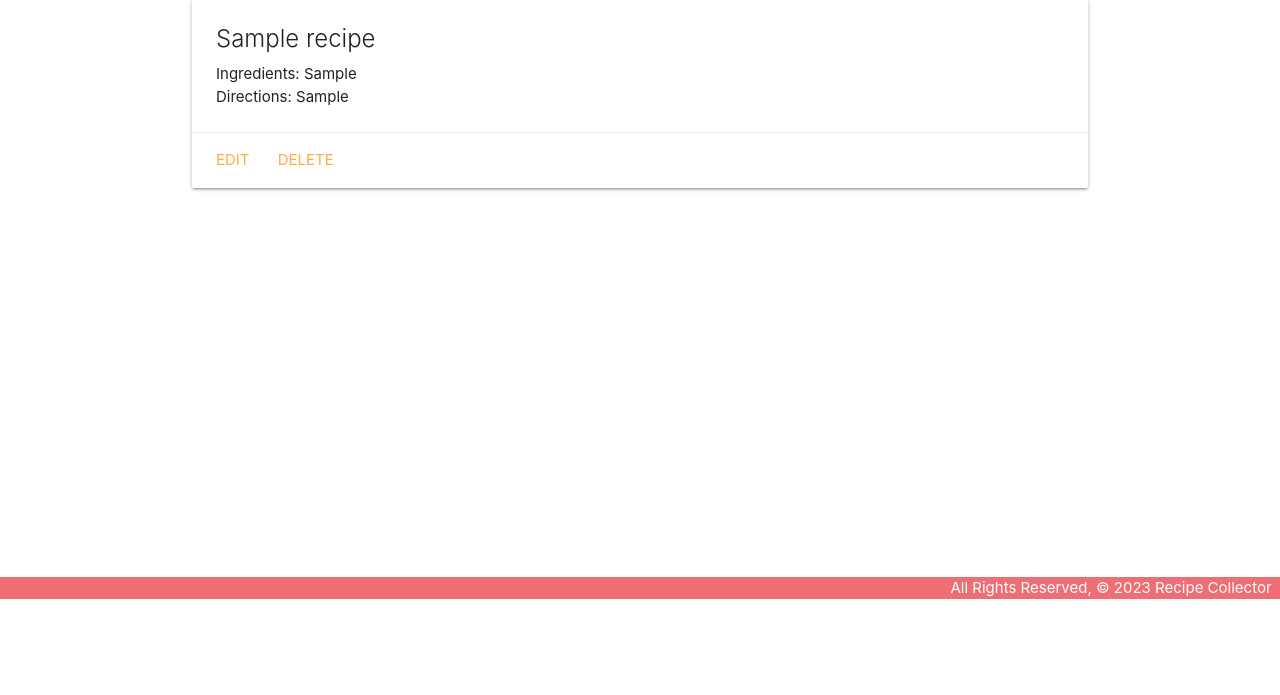
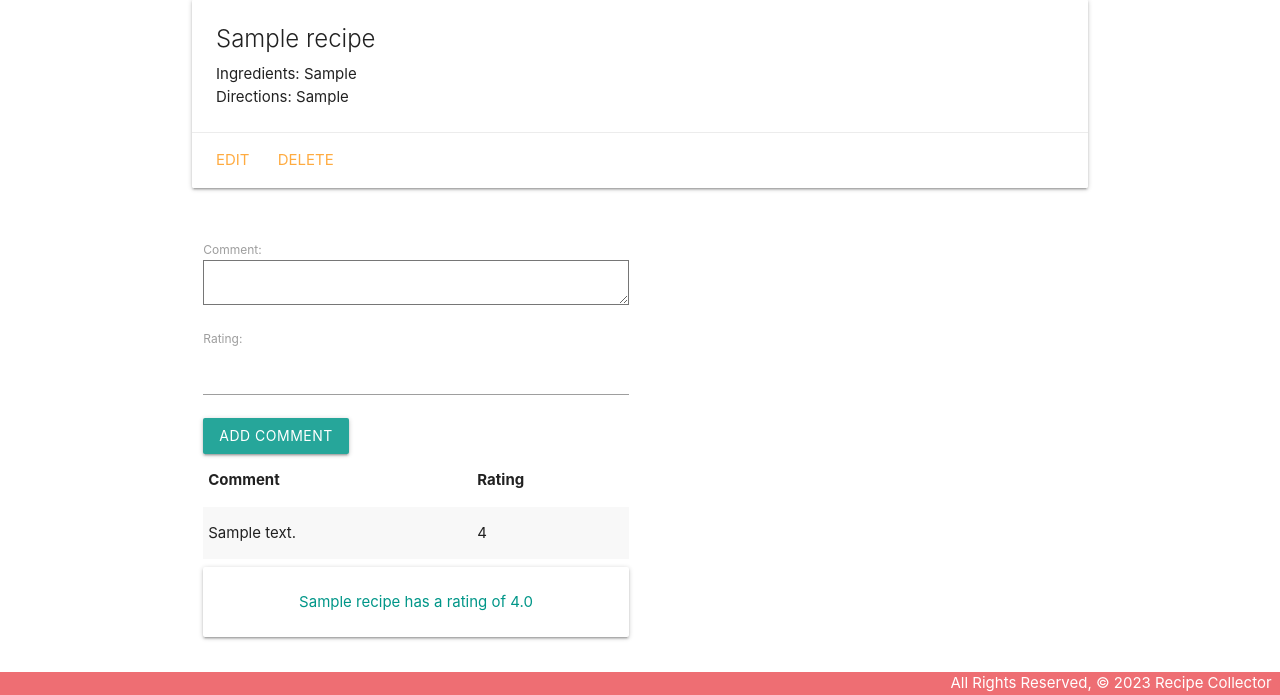
Before and after one commit to emmettturtle/recipecollector, a Django app: page /recipes/1/ in a window 1280 px wide. Shown: the part 201-896 px from the top of the page. Before the commit the page ends 800 px from the top, so only its background shows below. Run offline with Django 4.2, Linux system fonts and the light colour scheme; tables that the repository leaves empty hold one stand-in row (values such as "Sample post").

Commit message:
completes lab pt 4

```diff
--- a/main_app/admin.py
+++ b/main_app/admin.py
@@ -1,5 +1,6 @@
 from django.contrib import admin
-from .models import Recipe
+from .models import Recipe, Comment
 
 # Register your models here.
 admin.site.register(Recipe)
+admin.site.register(Comment)
--- /dev/null
+++ b/main_app/forms.py
@@ -0,0 +1,7 @@
+from django.forms import ModelForm
+from .models import Comment
+
+class CommentForm(ModelForm):
+    class Meta:
+        model = Comment
+        fields = ['comment', 'rating']
--- a/main_app/models.py
+++ b/main_app/models.py
@@ -9,3 +9,25 @@ class Recipe(models.Model):
 
     def get_absolute_url(self):
         return reverse('detail', kwargs={'recipe_id': self.id})
+
+    def avg_rating(self):
+        total_rating = 0
+        for comment in self.comment_set.all():
+            total_rating += comment.rating
+        avg = total_rating/self.comment_set.all().count()
+        return avg
+
+
+
+class Comment(models.Model):
+    date = models.DateField()
+    rating = models.IntegerField()
+    comment = models.TextField(max_length=300)
+
+    recipe = models.ForeignKey(Recipe, on_delete=models.CASCADE)
+
+    def __str__(self):
+        return f"{self.comment} on {self.date}"
+
+    class Meta:
+        ordering = ['-date']
--- a/main_app/templates/base.html
+++ b/main_app/templates/base.html
@@ -9,6 +9,7 @@
   <title>Cat Collector</title>
   <link rel="stylesheet" href="https://cdnjs.cloudflare.com/ajax/libs/materialize/1.0.0/css/materialize.min.css">
   <link rel="stylesheet" type="text/css" href="{% static 'css/style.css' %}">
+  <script src="https://cdnjs.cloudflare.com/ajax/libs/materialize/1.0.0/js/materialize.min.js"></script>
 </head>
 <body>
   <header class="navbar-fixed">
--- a/main_app/templates/recipes/detail.html
+++ b/main_app/templates/recipes/detail.html
@@ -1,6 +1,7 @@
 {% extends 'base.html' %}
 {% block content %}
 
+<div class="row">
     <h1>Recipe Details</h1>
 
     <div class="card">
@@ -15,5 +16,39 @@
             <a href="{% url 'recipes_delete' recipe.id %}">Delete</a>
         </div>
     </div>
+</div>
+
+<div class="row">
+    <div class="col s6">
+
+        <form action="{% url 'add_comment' recipe.id %}" method="POST">
+            {% csrf_token %}
+            <!-- Render the inputs -->
+            {{ comment_form.as_p }}
+            <input type="submit" class="btn" value="Add Comment">
+        </form>
+        <table class="striped">
+            <thead>
+                <tr><th>Comment</th><th>Rating</th></tr>
+            </thead>
+            <tbody>
+                {% for comment in recipe.comment_set.all %}
+                    <tr>
+                        <td>{{comment.comment}}</td>
+                        <td>{{comment.rating}}</td>
+                    </tr>
+                {% endfor %}
+            </tbody>
+        </table>
+        <div class="card-panel teal-text center-align">
+            {{ recipe.title }} has a rating of {{ recipe.avg_rating }}
+        </div>
+
+
+
+    </div>
+
+</div>
+
 
 {% endblock %}
--- a/main_app/urls.py
+++ b/main_app/urls.py
@@ -9,4 +9,5 @@ urlpatterns = [
     path('recipes/create/', views.RecipeCreate.as_view(), name='recipes_create'),
     path('recipes/<int:pk>/update/', views.RecipeUpdate.as_view(), name='recipes_update'),
     path('recipes/<int:pk>/delete', views.RecipeDelete.as_view(), name='recipes_delete'),
+    path('recipes/<int:recipe_id>/add_comment/', views.add_comment, name='add_comment'),
 ]
--- a/main_app/views.py
+++ b/main_app/views.py
@@ -1,6 +1,8 @@
-from django.shortcuts import render
+from django.shortcuts import render, redirect
 from django.views.generic.edit import CreateView, UpdateView, DeleteView
+from datetime import date
 from .models import Recipe
+from .forms import CommentForm
 
 # Create your views here.
 
@@ -18,8 +20,10 @@ def recipes_index(request):
 
 def recipes_detail(request, recipe_id):
     recipe = Recipe.objects.get(id=recipe_id)
+    comment_form = CommentForm()
     return render(request, 'recipes/detail.html', {
-        'recipe': recipe
+        'recipe': recipe,
+        'comment_form': comment_form
     })
 
 class RecipeCreate(CreateView):
@@ -33,3 +37,12 @@ class RecipeUpdate(UpdateView):
 class RecipeDelete(DeleteView):
     model = Recipe
     success_url = '/recipes'
+
+def add_comment(request, recipe_id):
+    form = CommentForm(request.POST)
+    if form.is_valid():
+        new_comment = form.save(commit=False)
+        new_comment.recipe_id = recipe_id
+        new_comment.date = date.today()
+        new_comment.save()
+    return redirect('detail', recipe_id=recipe_id)
```
Also changed, not shown: main_app/migrations/0002_comment.py (added). Lines whose indentation alone changed are shown as unchanged.
